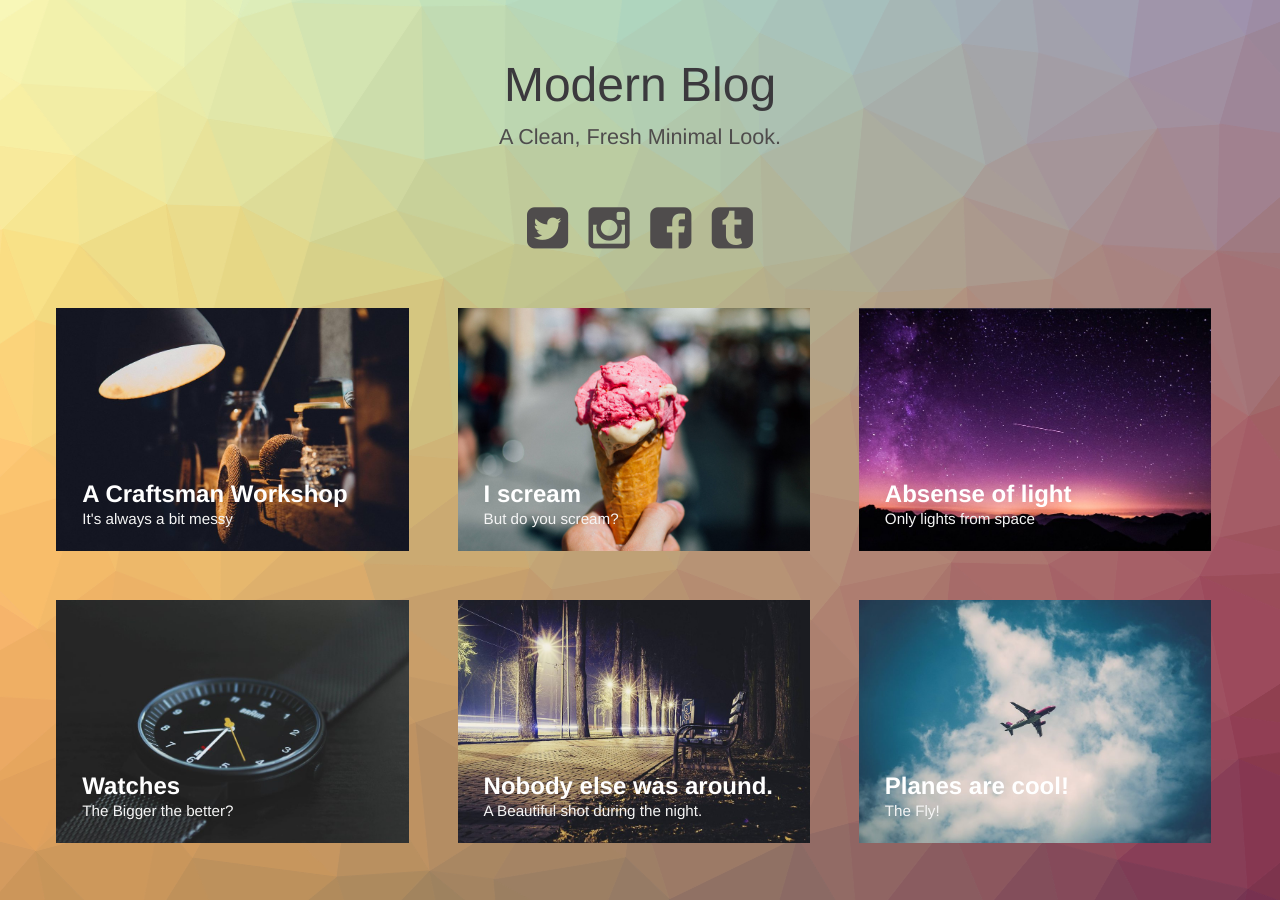
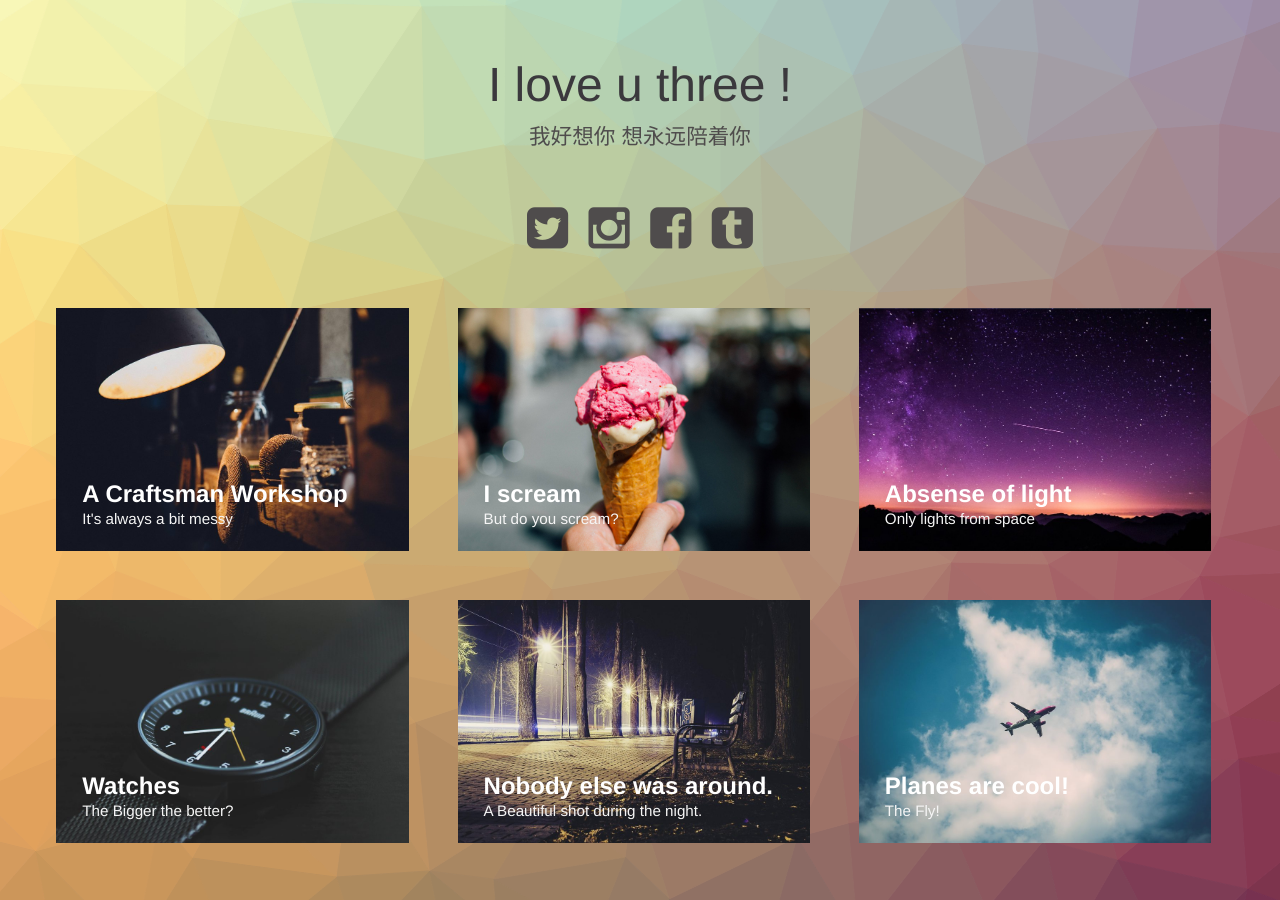
Before and after one commit to i-love-you-three/i-love-you-three.github.io, a Jekyll site: the page built from index.html, in a window 1280 px wide. Built offline with Jekyll 4.4.1, drawn with Linux system fonts in a browser that asks for light colours.

Commit message:
hello world

```diff
--- a/index.html
+++ b/index.html
@@ -28,7 +28,7 @@ layout: compress
 <body class="body">
 <div class="container">
     <header class="header">
-        <h1>Modern Blog<span>A Clean, Fresh Minimal Look.</span></h1>
+        <h1>I love u three !<span>我好想你 想永远陪着你</span></h1>
         <nav class="links">
             <a href="#"><i class="fa fa-twitter-square fa-3x"></i></a>
             <a href="#"><i class="fa fa-instagram fa-3x"></i></a>
```
